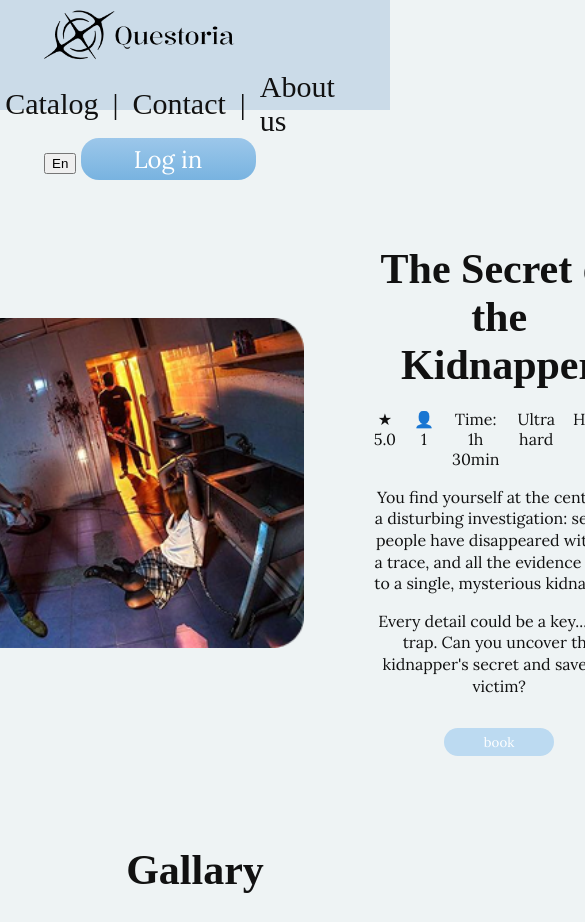
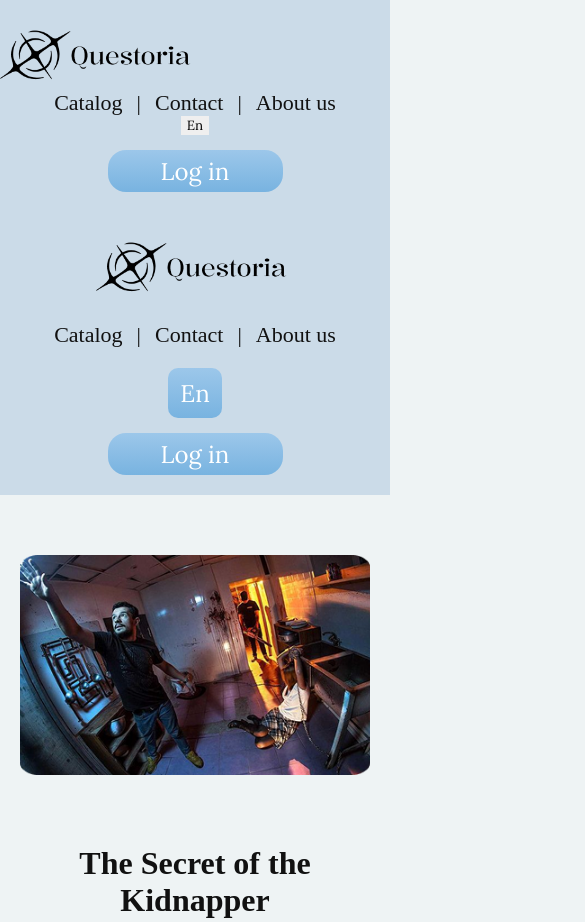
Before and after one commit to KsenjaVassiljeva/Veebiplatvormi-seiklusm-ngude-broneerimiseks, a plain HTML site: page quest.html in a window 390 px wide. Shown: the top 922 px of the page, 585 px wide, since content can reach past the window. Drawn offline with Linux system fonts and the light colour scheme; a web font is replaced by a local one.

Commit message:
Change page Quest

```diff
--- a/css/quest.css
+++ b/css/quest.css
@@ -1,6 +1,12 @@
 :root {
   --font-title: 'Kalnia', serif;
   --font-text: 'Lora', serif;
+
+  --bg-main: #EEF3F4;
+  --bg-blue: #CBDBE8;
+  --button-blue-1: #9CC7EA;
+  --button-blue-2: #78B3E0;
+  --text-dark: #111;
 }
 
 * {
@@ -9,44 +15,56 @@
 
 body {
   margin: 0;
-  background: #EEF3F4;
-  color: #111;
+  background: var(--bg-main);
+  color: var(--text-dark);
   font-family: var(--font-text);
 }
 
-h1, h2, h3, a {
+h1,
+h2,
+h3 {
   font-family: var(--font-title);
+  margin: 0;
 }
 
-.container {
-  width: 1200px;
-  max-width: 90%;
-  margin: 0 auto;
+a {
+  font-family: var(--font-title);
+  color: inherit;
+  text-decoration: none;
+}
+
+button {
+  font-family: var(--font-text);
+  cursor: pointer;
+  border: none;
 }
 
 /* HEADER */
 
 .header {
   height: 110px;
-  background: #CBDBE8;
+  background: var(--bg-blue);
+}
+
+.header-container {
+  width: 1200px;
+  max-width: 90%;
+  height: 100%;
+  margin: 0 auto;
+
   display: grid;
-  grid-template-columns: 280px 1fr 80px 180px;
+  grid-template-columns: 180px 1fr 300px;
   align-items: center;
-  padding: 0 30px;
-  gap: 25px;
 }
 
 .logo {
   display: flex;
   align-items: center;
-  gap: 12px;
-  font-family: var(--font-title);
-  font-size: 32px;
 }
 
 .logo img {
-  width: 70px;
-  height: auto;
+  height: 70px;
+  width: auto;
 }
 
 .nav {
@@ -54,35 +72,33 @@ h1, h2, h3, a {
   justify-content: center;
   align-items: center;
   gap: 14px;
+
   font-family: var(--font-title);
   font-size: 30px;
 }
 
-.nav a {
-  text-decoration: none;
-  color: #111;
+.nav a:hover {
+  opacity: 0.7;
 }
 
-.nav a:hover {
-  color: #000;
+.actions {
+  display: flex;
+  justify-content: flex-end;
+  align-items: center;
+  gap: 80px;
 }
 
 .lang,
 .login,
-.more,
-.seemore {
-  border: none;
-  background: linear-gradient(180deg, #9CC7EA, #78B3E0);
+.book-btn {
+  background: linear-gradient(180deg, var(--button-blue-1), var(--button-blue-2));
   color: white;
-  font-family: var(--font-text);
-  cursor: pointer;
   transition: 0.3s;
 }
 
 .lang:hover,
 .login:hover,
-.more:hover,
-.seemore:hover {
+.book-btn:hover {
   transform: translateY(-2px);
 }
 
@@ -100,10 +116,7 @@ h1, h2, h3, a {
   font-size: 24px;
 }
 
-.logo img {
-  height: 70px;
-  width: auto;
-}
+/* QUEST PAGE */
 
 .quest-page {
   padding: 100px 70px 140px;
@@ -128,10 +141,7 @@ h1, h2, h3, a {
   text-align: center;
 }
 
-.quest-text h1,
-.gallery h2,
-.reviews h2 {
-  font-family: 'Kalnia', serif;
+.quest-text h1 {
   font-size: 42px;
   margin-bottom: 20px;
 }
@@ -139,12 +149,15 @@ h1, h2, h3, a {
 .quest-meta {
   display: flex;
   justify-content: center;
+  flex-wrap: wrap;
   gap: 18px;
+
   margin-bottom: 18px;
   font-size: 16px;
 }
 
 .quest-text p {
+  margin: 0 0 14px;
   font-size: 16px;
   line-height: 1.35;
 }
@@ -152,23 +165,29 @@ h1, h2, h3, a {
 .book-btn {
   margin-top: 15px;
   width: 110px;
-  height: 28px;
-  border: none;
+  height: 30px;
   border-radius: 15px;
-  background: #bcdaf1;
-  color: white;
-  font-family: 'Lora', serif;
-  cursor: pointer;
+  font-size: 16px;
 }
+
+/* GALLERY */
 
 .gallery {
   margin-top: 90px;
   text-align: center;
 }
 
+.gallery h2,
+.reviews h2 {
+  font-size: 42px;
+  margin-bottom: 20px;
+}
+
 .gallery-grid {
+  width: 890px;
+  max-width: 100%;
   margin: 50px auto 0;
-  width: 890px;
+
   display: grid;
   grid-template-columns: repeat(2, 1fr);
   gap: 28px 55px;
@@ -180,14 +199,18 @@ h1, h2, h3, a {
   border-radius: 8px;
 }
 
+/* REVIEWS */
+
 .reviews {
   margin-top: 130px;
   text-align: center;
 }
 
 .review-card {
-  margin-top: 50px;
   width: 470px;
+  max-width: 100%;
+  margin: 50px auto 0;
+
   background: #c8ddf0;
   border-radius: 10px;
   padding: 22px 28px;
@@ -203,6 +226,7 @@ h1, h2, h3, a {
 .avatar {
   width: 70px;
   height: 70px;
+  flex-shrink: 0;
   background: white;
   border-radius: 50%;
 }
@@ -221,3 +245,61 @@ h1, h2, h3, a {
 .review-icons {
   font-size: 24px;
 }
+
+/* ADAPTIVE */
+
+@media (max-width: 1000px) {
+  .header {
+    height: auto;
+    padding: 20px 0;
+  }
+
+  .header-container {
+    grid-template-columns: 1fr;
+    gap: 20px;
+    justify-items: center;
+  }
+
+  .actions {
+    gap: 30px;
+  }
+
+  .quest-info {
+    flex-direction: column;
+  }
+
+  .quest-text {
+    width: 100%;
+  }
+}
+
+@media (max-width: 600px) {
+  .quest-page {
+    padding: 60px 20px 100px;
+  }
+
+  .nav {
+    font-size: 22px;
+    flex-wrap: wrap;
+  }
+
+  .quest-main-img {
+    width: 100%;
+    height: 220px;
+  }
+
+  .quest-text h1,
+  .gallery h2,
+  .reviews h2 {
+    font-size: 32px;
+  }
+
+  .gallery-grid {
+    grid-template-columns: 1fr;
+  }
+
+  .actions {
+    flex-direction: column;
+    gap: 15px;
+  }
+}
--- a/quest.html
+++ b/quest.html
@@ -28,8 +28,31 @@
         </div>
      </header>
      <body>
-        <section class="quest-page">
-  <div class="quest-info">
+  <header class="header">
+    <div class="container header-container">
+
+      <a href="index.html" class="logo">
+        <img src="images/logo.png" alt="logo">
+      </a>
+
+      <nav class="nav">
+        <a href="catalog.html">Catalog</a>
+        <span>|</span>
+        <a href="#">Contact</a>
+        <span>|</span>
+        <a href="#">About us</a>
+      </nav>
+
+      <div class="actions">
+        <button class="lang">En</button>
+        <button class="login">Log in</button>
+      </div>
+
+    </div>
+  </header>
+
+  <main class="quest-page">
+    <section class="quest-info">
       <img class="quest-main-img" src="images/img1.png" alt="The Secret of the Kidnapper">
 
       <div class="quest-text">
@@ -56,10 +79,10 @@
 
         <button class="book-btn">book</button>
       </div>
-  </div>
+    </section>
 
     <section class="gallery">
-    <h2>Gallary</h2>
+      <h2>Gallery</h2>
 
       <div class="gallery-grid">
         <div></div>
@@ -70,7 +93,7 @@
     </section>
 
     <section class="reviews">
-    <h2>Rewies</h2>
+      <h2>Reviews</h2>
 
       <div class="review-card">
         <div class="review-header">
@@ -90,6 +113,6 @@
         </div>
       </div>
     </section>
-</section>
+  </main>
 </body>
 </html>
```
Lines whose indentation alone changed are shown as unchanged.
